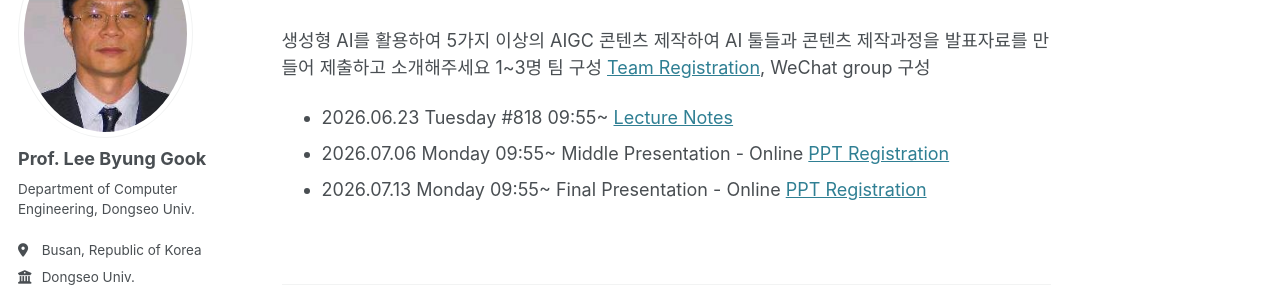
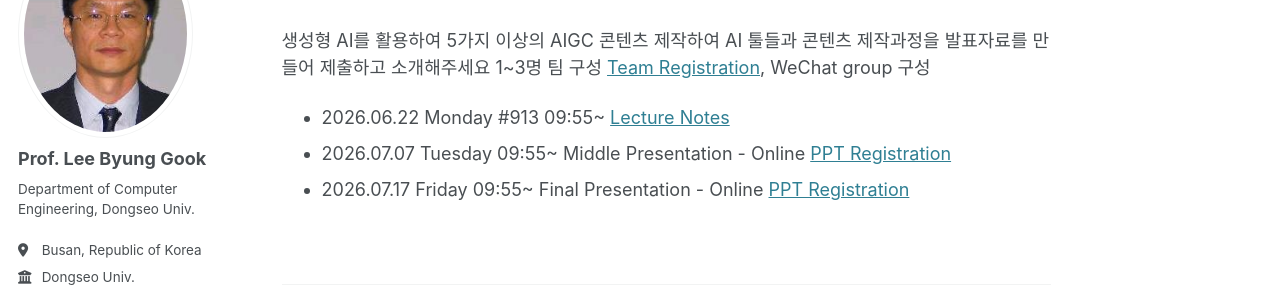
Before and after one commit to leebyunggook/leebyunggook.github.io, a Jekyll site: the page built from _teaching/2026-spring-teaching-8.md, in a window 1280 px wide and 1051 px high. Shown: the part 169-467 px from the top of the window. Built offline with Jekyll 4.4.1, drawn with Linux system fonts in a browser that asks for light colours; some web fonts are replaced.

Commit message:
Update 2026-spring-teaching-8.md

```diff
--- a/_teaching/2026-spring-teaching-8.md
+++ b/_teaching/2026-spring-teaching-8.md
@@ -11,6 +11,6 @@ location: "Shanghai, China"
 생성형 AI를 활용하여 5가지 이상의 AIGC 콘텐츠 제작하여
 AI 툴들과 콘텐츠 제작과정을 발표자료를 만들어 제출하고 소개해주세요
 1~3명 팀 구성 [Team Registration](https://f.kdocs.cn/g/Ie1D8lFn/), WeChat group 구성
-* 2026.06.23 Tuesday #818 09:55~ [Lecture Notes](https://leebyunggook.github.io/)
-* 2026.07.06 Monday 09:55~ Middle Presentation - Online [PPT Registration](https://f.kdocs.cn/g/SieAWpVF/)
-* 2026.07.13 Monday 09:55~ Final Presentation - Online [PPT Registration](https://f.kdocs.cn/g/SieAWpVF/)
+* 2026.06.22 Monday #913 09:55~ [Lecture Notes](https://leebyunggook.github.io/)
+* 2026.07.07 Tuesday 09:55~ Middle Presentation - Online [PPT Registration](https://f.kdocs.cn/g/SieAWpVF/)
+* 2026.07.17 Friday 09:55~ Final Presentation - Online [PPT Registration](https://f.kdocs.cn/g/SieAWpVF/)
```
